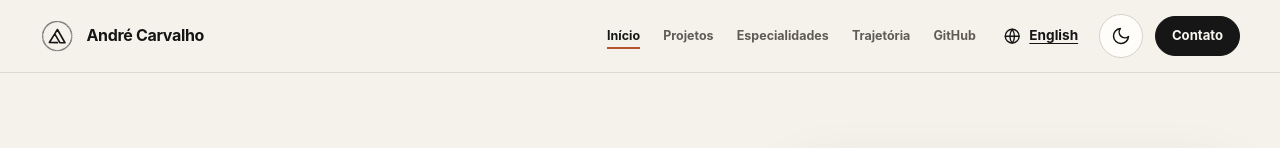
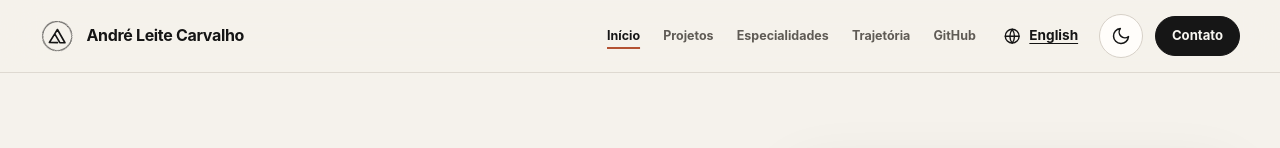
Before and after one commit to carvalhoandre/ac-portfolio, a React (Vite) app: page / in a window 1280 px wide. Shown: the top 148 px of the page. Built offline with nearby package versions, Linux system fonts and the light colour scheme.

Commit message:
fix: updating brand name

```diff
--- a/src/components/BrandLogo.tsx
+++ b/src/components/BrandLogo.tsx
@@ -21,7 +21,7 @@ export function BrandLogo({ compact = false, className }: BrandLogoProps) {
           d="m18 19.39-6.52 10.52 9.83.17m-3.31-10.69 3.31-5.35 9.19 16.2-6.24-.11L18 19.39Z"
         />
       </svg>
-      {!compact && <span className="brand-logo-name">André Carvalho</span>}
+      {!compact && <span className="brand-logo-name">André Leite Carvalho</span>}
     </span>
   );
 }
```
Also changed, not shown: public/site.webmanifest.
